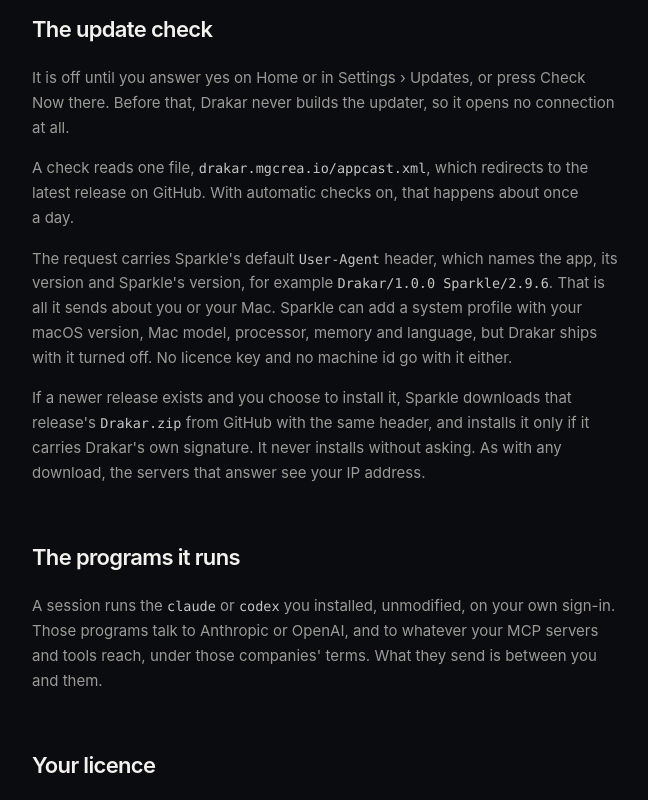
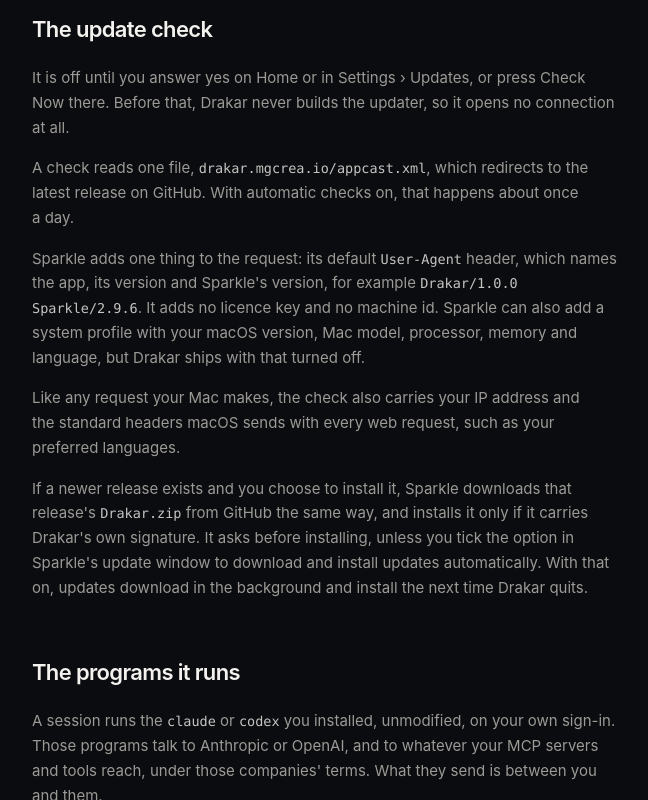
Before and after one commit to mgcrea/drakar, an Astro site in the folder apps/website/: page /privacy in a window 1280 px wide. Shown: the part 603-1403 px from the top of the page, without its empty margins (268-916 px from the left). Built offline with nearby package versions, Linux system fonts and the light colour scheme; Astro itself is replaced by a stand-in of ours.

Commit message:
fix(website): the privacy page says only what Drakar knows it sends
The update check section now scopes its claim to what Drakar and Sparkle
add (the User-Agent, no profile, no licence key, no machine id) and says
that, like any request, the check carries the IP address and the standard
headers macOS sends, such as preferred languages. The install sentence
admits Sparkle's own option to install automatically, which the plist does
not turn off (SUAllowsAutomaticUpdates is unset).

The 404 drops og:url along with its canonical, and _headers sends
X-Robots-Tag: noindex for every path until the Phase 3 release commit,
since /download leads nowhere before a release exists.

```diff
--- a/apps/website/src/layouts/Layout.astro
+++ b/apps/website/src/layouts/Layout.astro
@@ -27,8 +27,8 @@ const canonicalHref = new URL(Astro.url.pathname, Astro.site).href;
  * card, so the head names only what exists: the SVG favicon, copied from
  * design/drakar-icon.svg. Social cards come with the full site.
  *
- * The 404 gets no canonical: it is served for every missing URL, and a canonical
- * there would claim each of them is the 404 page itself.
+ * The 404 gets no canonical and no og:url: it is served for every missing URL,
+ * and either would claim each of them is the 404 page itself.
  */
 ---
 
@@ -50,7 +50,7 @@ const canonicalHref = new URL(Astro.url.pathname, Astro.site).href;
     <meta property="og:title" content={title} />
     <meta property="og:description" content={description} />
     <meta property="og:type" content="website" />
-    <meta property="og:url" content={canonicalHref} />
+    {!noindex && <meta property="og:url" content={canonicalHref} />}
     <meta property="og:site_name" content={APP_NAME} />
     <meta name="twitter:card" content="summary" />
   </head>
--- a/apps/website/src/pages/privacy.astro
+++ b/apps/website/src/pages/privacy.astro
@@ -17,6 +17,16 @@
  * (SPUUserAgent+Private.m), and a feed URL with no query, since a parameter list
  * left empty returns the bare feed URL (SPUUpdater.m, parameterizedFeedURL).
  * Turning the profile on, or adding feed parameters, changes this page.
+ *
+ * Scoped to what Drakar and Sparkle add. The request goes through the in-process
+ * URL loading system (SUEnableDownloaderService is false), which adds headers of
+ * its own, Accept-Language among them, as it does for every request; the page
+ * says so in general terms rather than listing them, so it stays true without a
+ * capture.
+ *
+ * SUAllowsAutomaticUpdates is not set, so Sparkle's update window offers to
+ * download and install updates automatically. The install sentence says so;
+ * setting that key to false in the plist would let it say "never" instead.
  *
  * DIVERGES from armada, whose page also covers a purchase (nothing is on sale
  * here yet), its feedback form (this site has none) and its MCP endpoint and
@@ -84,17 +94,22 @@ const code = "[&_code]:font-mono [&_code]:text-[0.9em] [&_code]:break-words [&_c
         release on GitHub. With automatic checks on, that happens about once a day.
       </p>
       <p class={prose}>
-        The request carries Sparkle's default <code>User-Agent</code> header, which names the app,
-        its version and Sparkle's version, for example <code>Drakar/1.0.0 Sparkle/2.9.6</code>.
-        That is all it sends about you or your Mac. Sparkle can add a system profile with your macOS
-        version, Mac model, processor, memory and language, but Drakar ships with it turned off. No
-        licence key and no machine id go with it either.
+        Sparkle adds one thing to the request: its default <code>User-Agent</code> header, which
+        names the app, its version and Sparkle's version, for example
+        <code>Drakar/1.0.0 Sparkle/2.9.6</code>. It adds no licence key and no machine id. Sparkle
+        can also add a system profile with your macOS version, Mac model, processor, memory and
+        language, but Drakar ships with that turned off.
+      </p>
+      <p class={prose}>
+        Like any request your Mac makes, the check also carries your IP address and the standard
+        headers macOS sends with every web request, such as your preferred languages.
       </p>
       <p class={prose}>
         If a newer release exists and you choose to install it, Sparkle downloads that release's
-        <code>Drakar.zip</code> from GitHub with the same header, and installs it only if it carries
-        Drakar's own signature. It never installs without asking. As with any download, the servers
-        that answer see your IP address.
+        <code>Drakar.zip</code> from GitHub the same way, and installs it only if it carries Drakar's
+        own signature. It asks before installing, unless you tick the option in Sparkle's update
+        window to download and install updates automatically. With that on, updates download in the
+        background and install the next time Drakar quits.
       </p>
     </section>
 
```
Also changed, not shown: 1 other file.
